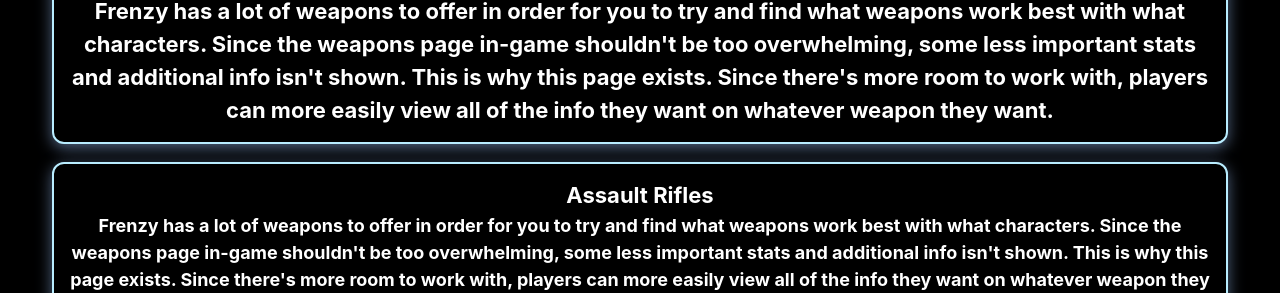
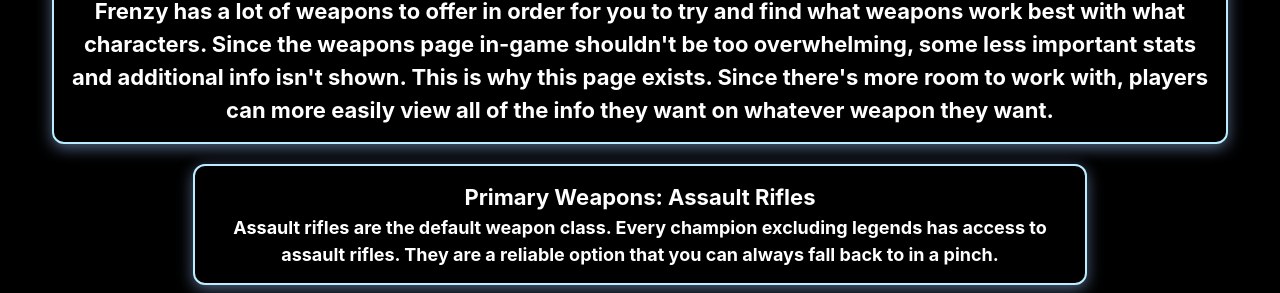
Before and after one commit to Yooli8537/FrenzySite, a plain HTML site: page pages/weapons.html in a window 1280 px wide. Shown: the part 245-538 px from the top of the page. Drawn offline with Linux system fonts and the light colour scheme.

Commit message:
Weapons 1.0.0

```diff
--- a/css/style.css
+++ b/css/style.css
@@ -98,7 +98,7 @@
 
 /* Info Pages Build */
 
-.divider {
+.pagetitle {
   display: block;
   background-color: #000000;
   border: 2px solid #b9edff;
@@ -108,6 +108,20 @@
   box-shadow: 0 4px 15px rgba(159, 197, 255, 0.5);
   margin-top: 10px;
   margin-bottom: 20px;
+}
+
+.divider {
+  display: block;
+  background-color: #000000;
+  border: 2px solid #b9edff;
+  border-radius: 12px;
+  padding: 15px;
+  transition: transform 0.3s ease, box-shadow 0.3s ease;
+  box-shadow: 0 4px 15px rgba(159, 197, 255, 0.5);
+  margin-top: 1%;
+  margin-bottom: 2%;
+  margin-left: 12%;
+  margin-right: 12%;
 }
 
 .card {
--- a/pages/weapons.html
+++ b/pages/weapons.html
@@ -29,16 +29,14 @@
     <section class="section">
         <div class="container">
             <div class="columns is-multiline is-centered has-text-centered">
-                <div class="divider">
+                <div class="pagetitle">
                     <h1>Weapons</h1>
                     <h2>
                         Frenzy has a lot of weapons to offer in order for you to try and find what weapons work best
-                        with
-                        what characters. Since the weapons page in-game shouldn't be too overwhelming, some less
-                        important
-                        stats and additional info isn't shown. This is why this page exists. Since there's more room to
-                        work
-                        with, players can more easily view all of the info they want on whatever weapon they want.
+                        with what characters. Since the weapons page in-game shouldn't be too overwhelming, some less
+                        important stats and additional info isn't shown. This is why this page exists. Since there's
+                        more room to work with, players can more easily view all of the info they want on whatever
+                        weapon they want.
                     </h2>
                 </div>
             </div>
@@ -47,15 +45,10 @@
         <div class="container">
             <div class="columns is-multiline is-centered has-text-centered">
                 <div class="divider">
-                    <h2>Assault Rifles</h2>
+                    <h2>Primary Weapons: Assault Rifles</h2>
                     <h3>
-                        Frenzy has a lot of weapons to offer in order for you to try and find what weapons work best
-                        with
-                        what characters. Since the weapons page in-game shouldn't be too overwhelming, some less
-                        important
-                        stats and additional info isn't shown. This is why this page exists. Since there's more room to
-                        work
-                        with, players can more easily view all of the info they want on whatever weapon they want.
+                        Assault rifles are the default weapon class. Every champion excluding legends has access to
+                        assault rifles. They are a reliable option that you can always fall back to in a pinch.
                     </h3>
                 </div>
             </div>
@@ -66,9 +59,9 @@
                 <div class="column is-one-quarter has-text-centered">
                     <a href="../index.html" class="card">
                         <figure class="image is-square">
-                            <img src="../images/yooli8537_logo.jpg" alt="Weapon 1">
+                            <img src="../images/yooli8537_logo.jpg" alt="AK-47">
                         </figure>
-                        <h5>Weapon 1</h5>
+                        <h5>AK-47</h5>
                     </a>
                 </div>
 
```
